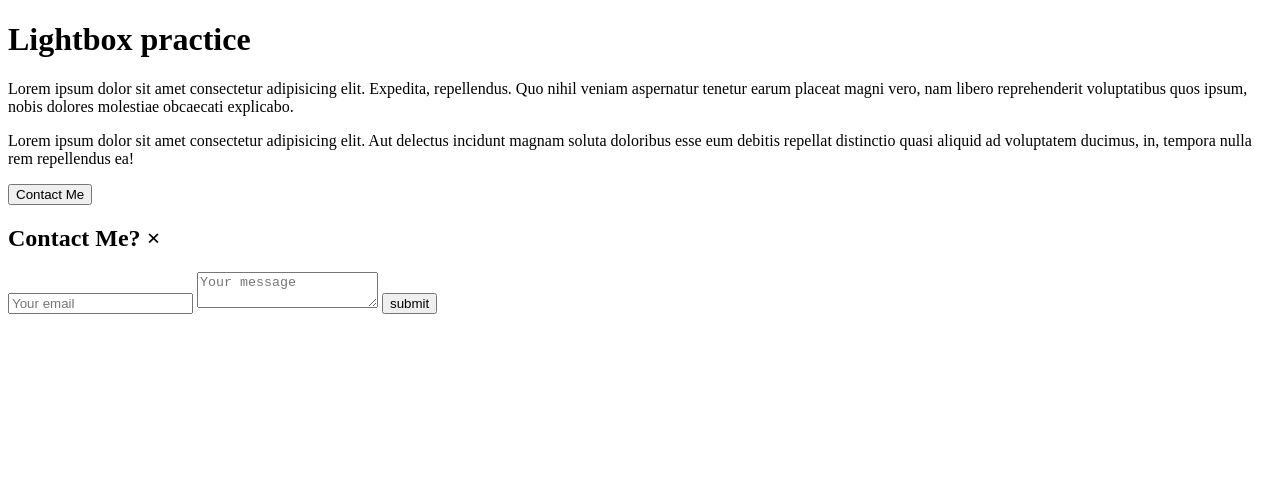
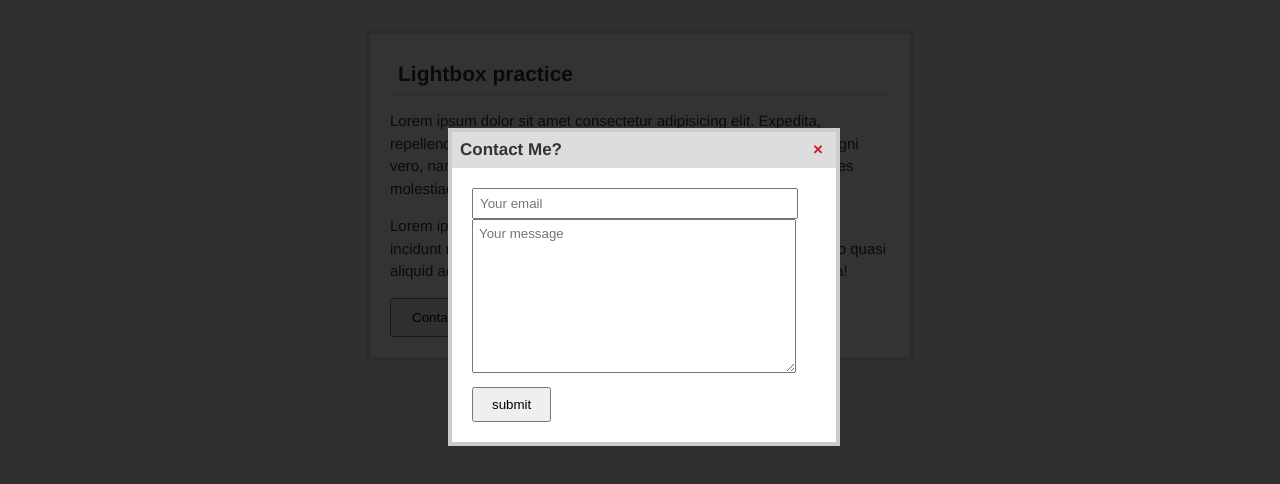
Before and after one commit to Ko-Swe/js-lightbox, a plain HTML site: page index.html in a window 1280 px wide. Both pictures are taken after a click on the button "Contact Me". Drawn offline with Linux system fonts and the light colour scheme.

Commit message:
styleandoptimized

```diff
--- a/index.html
+++ b/index.html
@@ -21,27 +21,26 @@
     <button onclick="showDialog()"> Contact Me </button>
 
     <!--Dialog-->
-    <div id="overlay" onClick="hideDialog()">
-        <div class="dialog">
-            <h2>Contact Me? <span onClick="hideDialog()">&times;</span></h2>
+    <div id="overlay" onClick="hideDialog()"></div>
+    <div id="dialog">
+        <h2>Contact Me? <span onClick="hideDialog()">&times;</span></h2>
 
-            <form action="#">
-                <input type="text" placeholder="Your email">
-                <textarea placeholder="Your message"></textarea>
-                <input type="submit" value="submit">
-            </form>
-        </div>
+        <form>
+            <input type="text" placeholder="Your email">
+            <textarea placeholder="Your message"></textarea>
+            <input type="submit" value="submit">
+        </form>
     </div>
 
     <script>
         function showDialog(){
             document.getElementById("overlay").style.display = "block";
-            document.getElementById("dialog").style.display = "block"
+            document.getElementById("dialog").style.display = "block";
         }
 
         function hideDialog(){
             document.getElementById("overlay").style.display = "none";
-            document.getElementById("dialog").style.display = "none"
+            document.getElementById("dialog").style.display = "none";
         }
     </script>
 </body>
--- a/style.css
+++ b/style.css
@@ -0,0 +1,87 @@
+html{
+    background: #efefef;
+}
+
+body{
+    font-family: 'Franklin Gothic Medium', 'Arial Narrow', Arial, sans-serif;
+    color: #333;
+    width: 500px;
+    margin: 30px auto;
+    padding: 20px;
+    border: 4px solid #ddd;
+    background: #fff;
+}
+
+h1{
+    margin: 0;
+    padding: 8px;
+    font-size: 21px;
+    border-bottom: 1px solid #ddd;
+}
+
+p{
+    font-size: 15px;
+    line-height: 1.5em;
+}
+
+button{
+    padding: 10px 20px;
+}
+
+/* dialog */
+#overlay{
+    position: absolute;
+    top: 0;
+    left: 0;
+    width: 100%;
+    height: 100%;
+    background: #000;
+    opacity: 0.8;
+    display: none;
+}
+
+#dialog{
+    position: absolute;
+    top: 16%;
+    left: 35%;
+    width: 30%;
+    border: 4px solid #ccc;
+    background: #fff;
+    display: none;
+}
+
+#dialog h2{
+    margin: 0;
+    padding: 8px;
+    background: #ddd;
+    font-size: 17px;
+}
+
+#dialog h2 span{
+    display: block;
+    padding: 0 5px;
+    float: right;
+    color: #c22;
+    cursor: pointer;
+}
+
+#dialog form{
+    padding: 20px;
+}
+
+input[type=text] {
+    padding: 6px;
+    width: 90%;
+}
+
+textarea{
+    padding: 6px;
+    font-family: Arial, Helvetica, sans-serif;
+    width: 90%;
+    height: 140px;
+}
+
+input[type=submit] {
+    padding: 8px 18px;
+    margin-top: 10px;
+}
```
